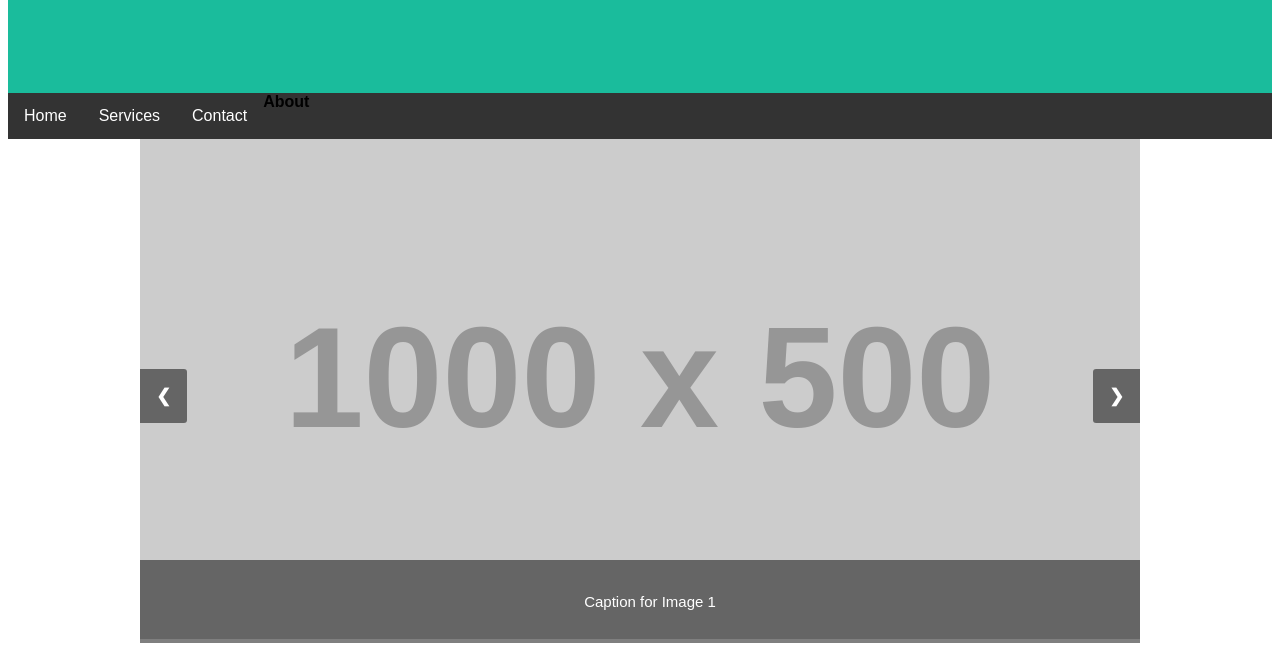
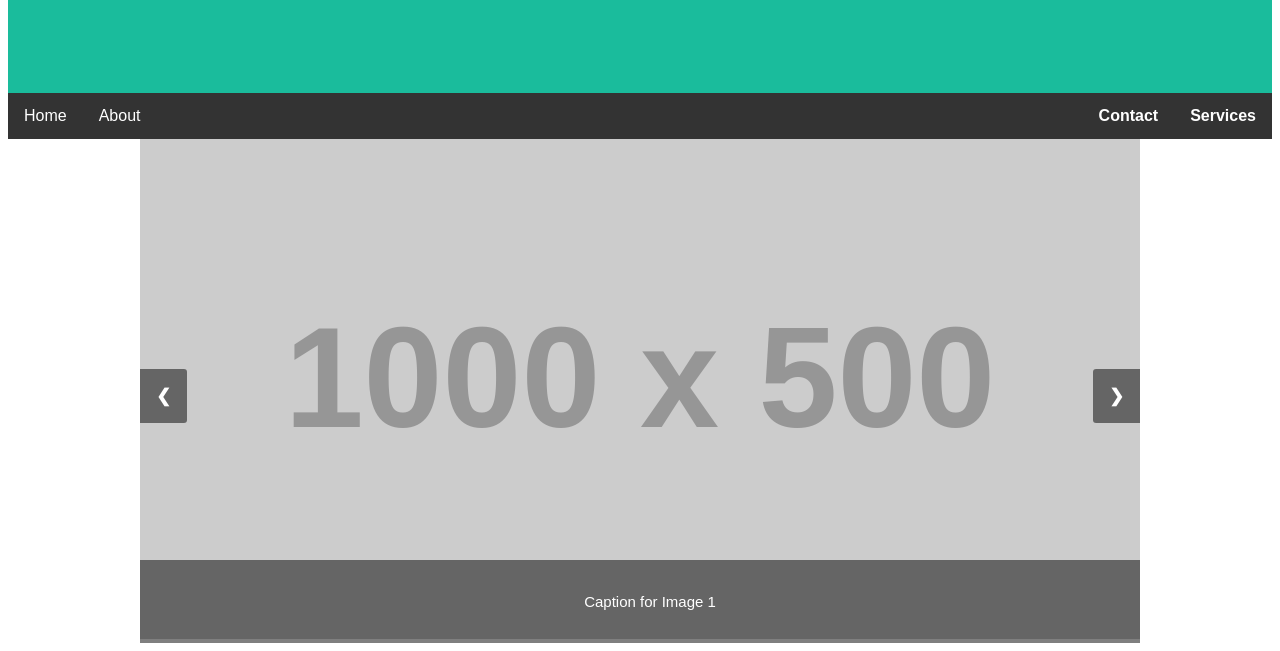
Before and after one commit to DavidCola/DavidCola.github.io, a plain HTML site: page index.html in a window 1280 px wide. Shown: the part 189-840 px from the top of the page. Drawn offline with Linux system fonts and the light colour scheme; placeholder pictures from the web are drawn by us.

Commit message:
Update index.html

```diff
--- a/index.html
+++ b/index.html
@@ -26,6 +26,18 @@
       text-decoration: none;
     }
     .navbar a:hover {
+      background-color: #ddd;
+      color: black;
+    }
+    .navbar b {
+      float: right;
+      display: block;
+      color: white;
+      text-align: center;
+      padding: 14px 16px;
+      text-decoration: none;
+    }
+    .navbar b:hover {
       background-color: #ddd;
       color: black;
     }
@@ -91,9 +103,9 @@
 
   <div class="navbar">
     <a href="#">Home</a>
-    <b href="#">About</b>
-    <a href="#">Services</a>
-    <a href="#">Contact</a>
+    <a href="#">About</a>
+    <b href="#">Services</b>
+    <b href="#">Contact</b>
   </div>
 
   <div class="slideshow-container">
```
